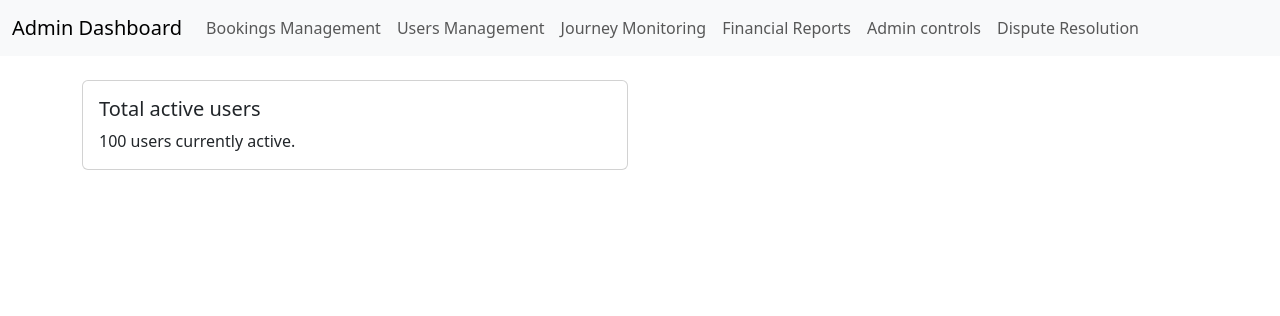
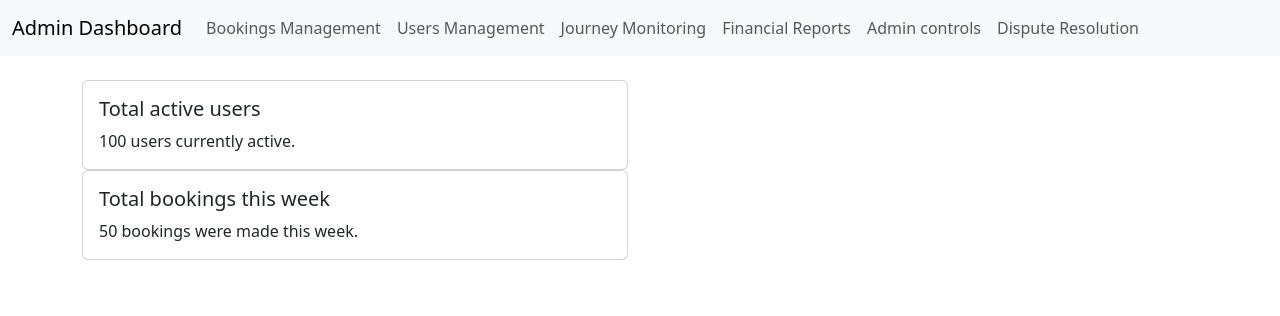
Before and after one commit to COMP2913-24-25/Pendolare, a Flask app: page /dashboard in a window 1280 px wide. Shown: the top 316 px of the page. Run offline with Flask 3, Linux system fonts and the light colour scheme.

Commit message:
Weekly bookings attribute

```diff
--- a/Pendo.AdminDashboard/app.py
+++ b/Pendo.AdminDashboard/app.py
@@ -9,7 +9,8 @@ def home():
 @app.route('/dashboard')
 def dashboard():
     total_active_users = 100
-    return render_template('dashboard.html', total_active_users=total_active_users)
+    total_bookings = 50
+    return render_template('dashboard.html', total_active_users=total_active_users, total_bookings=total_bookings)
 
 @app.route('/bookings')
 def bookings():
--- a/Pendo.AdminDashboard/templates/dashboard.html
+++ b/Pendo.AdminDashboard/templates/dashboard.html
@@ -13,6 +13,12 @@
                     <p class="card-text">{{ total_active_users }} users currently active.</p>
                 </div>
             </div>
+            <div class="card">
+                <div class="card-body">
+                    <h5 class="card-title">Total bookings this week</h5>
+                    <p class="card-text">{{ total_bookings }} bookings were made this week.</p>
+                </div>
+            </div>
         </div>
     </div>
 {% endblock %}
```
